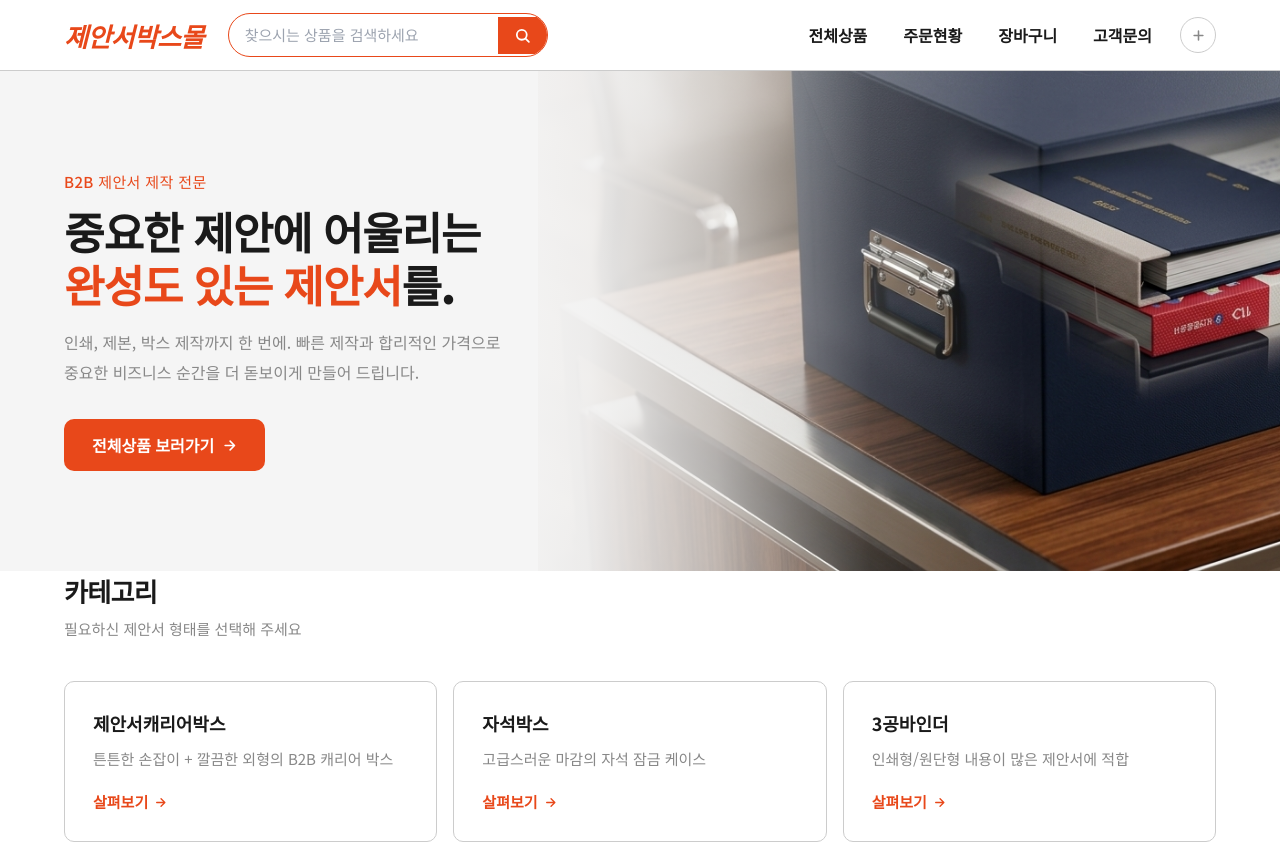
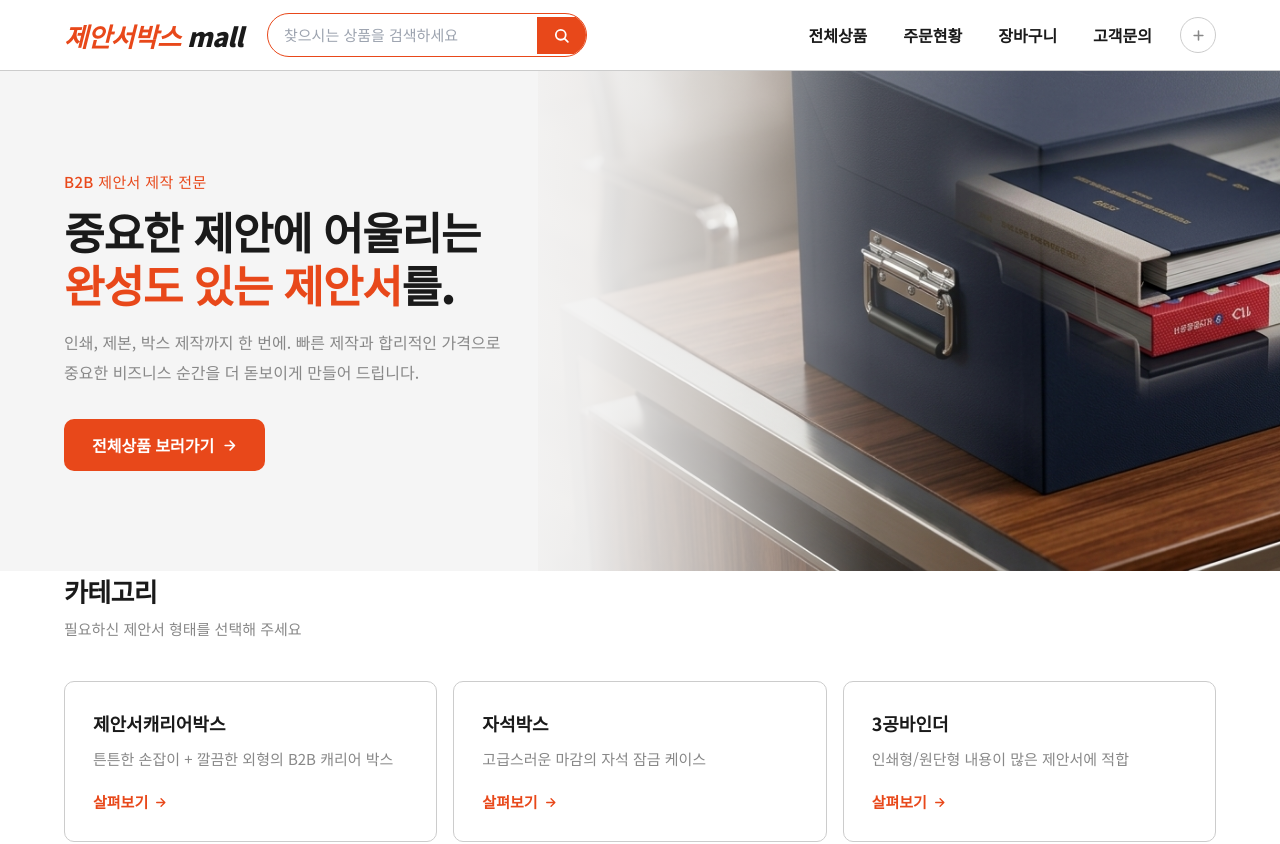
Before and after one commit to hyunghojeung/proposal-mall, a Next.js app: page / in a window 1280 px wide. Shown: the top 844 px of the page. Built offline with nearby package versions, Linux system fonts and the light colour scheme; no server answers.

Commit message:
style: 헤더 로고 '제안서박스 mall' 로 변경

```diff
--- a/src/components/Header.tsx
+++ b/src/components/Header.tsx
@@ -15,7 +15,7 @@ export function Header() {
           href="/"
           className="shrink-0 text-[26px] font-black italic tracking-tight text-brand"
         >
-          제안서박스몰
+          제안서박스 <span className="text-ink">mall</span>
         </Link>
 
         <form
```
